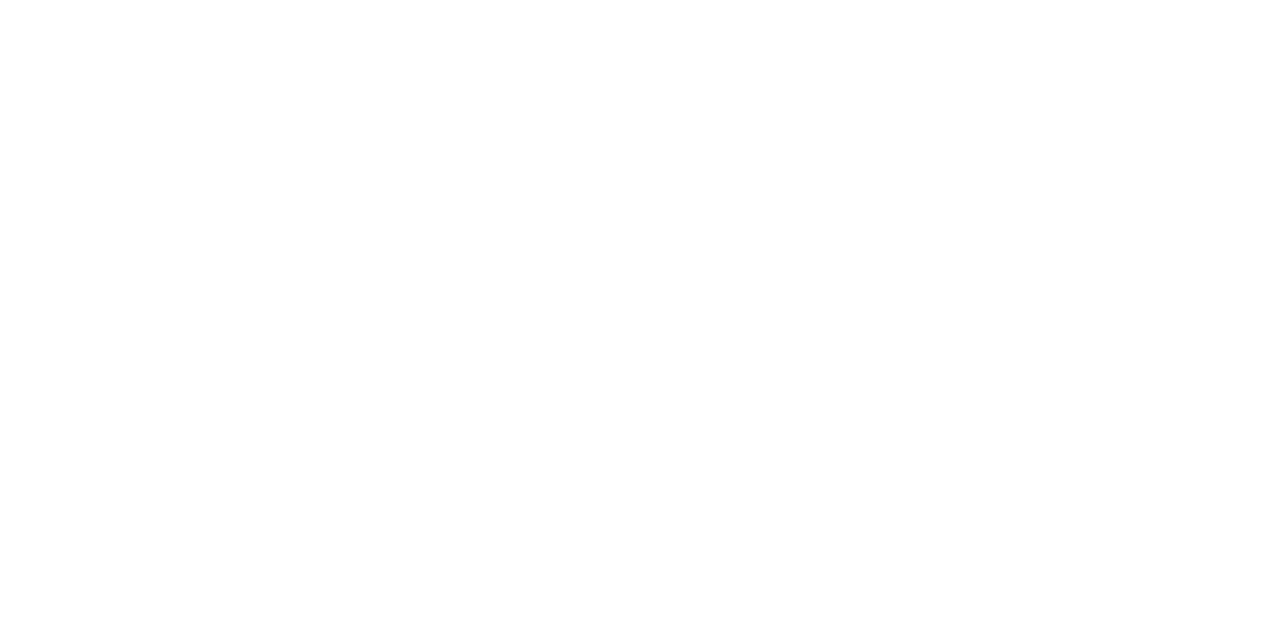
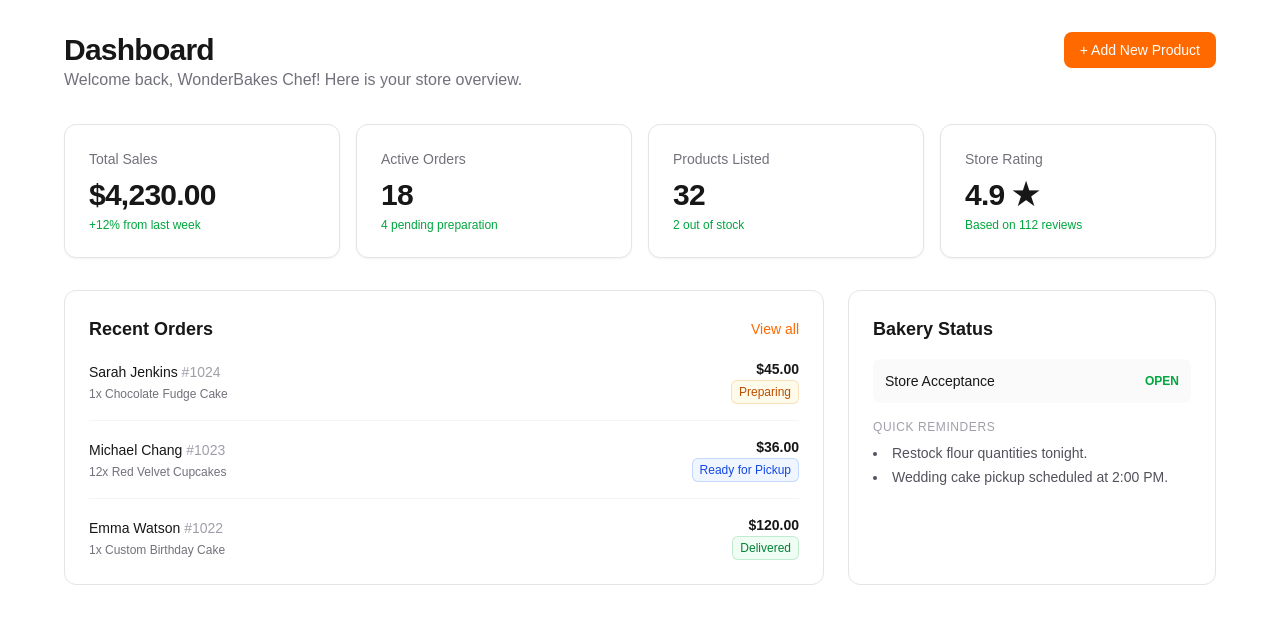
Before and after one commit to Newton-oyweri/admin-dashboard, a Next.js app: page / in a window 1280 px wide. Before the commit this address had no page. Shown: the top 624 px of the page. Built offline with nearby package versions, Linux system fonts and the light colour scheme.

Commit message:
width test 2

```diff
--- a/app/page.tsx
+++ b/app/page.tsx
@@ -1,5 +1,96 @@
-import { redirect } from "next/navigation";
+import React from "react";
 
-export default function Home() {
-  redirect("/login");
+// Mock data for the dashboard overview
+const stats = [
+  { name: "Total Sales", value: "$4,230.00", change: "+12% from last week" },
+  { name: "Active Orders", value: "18", change: "4 pending preparation" },
+  { name: "Products Listed", value: "32", change: "2 out of stock" },
+  { name: "Store Rating", value: "4.9 ★", change: "Based on 112 reviews" },
+];
+
+const recentOrders = [
+  { id: "#1024", customer: "Sarah Jenkins", items: "1x Chocolate Fudge Cake", total: "$45.00", status: "Preparing" },
+  { id: "#1023", customer: "Michael Chang", items: "12x Red Velvet Cupcakes", total: "$36.00", status: "Ready for Pickup" },
+  { id: "#1022", customer: "Emma Watson", items: "1x Custom Birthday Cake", total: "$120.00", status: "Delivered" },
+];
+
+export default function SellerDashboardPage() {
+  return (
+    <main className="py-8 space-y-8">
+      {/* Dashboard Header */}
+      <div className="flex flex-col gap-2 md:flex-row md:items-center md:justify-between">
+        <div>
+          <h1 className="text-3xl font-bold tracking-tight">Dashboard</h1>
+          <p className="text-zinc-500 dark:text-zinc-400">Welcome back, WonderBakes Chef! Here is your store overview.</p>
+        </div>
+        <button className="self-start px-4 py-2 text-sm font-medium text-white transition-colors rounded-lg bg-orange-500 hover:bg-orange-600 dark:bg-orange-600 dark:hover:bg-orange-700">
+          + Add New Product
+        </button>
+      </div>
+
+      {/* Stats Grid */}
+      <div className="grid gap-4 sm:grid-cols-2 lg:grid-cols-4">
+        {stats.map((stat) => (
+          <div
+            key={stat.name}
+            className="p-6 transition-shadow border rounded-xl bg-white dark:bg-zinc-900 border-zinc-200 dark:border-zinc-800 shadow-xs hover:shadow-md"
+          >
+            <p className="text-sm font-medium text-zinc-500 dark:text-zinc-400">{stat.name}</p>
+            <p className="mt-2 text-3xl font-bold tracking-tight">{stat.value}</p>
+            <p className="mt-1 text-xs text-green-600 dark:text-green-400 font-medium">{stat.change}</p>
+          </div>
+        ))}
+      </div>
+
+      {/* Main Sections Split */}
+      <div className="grid gap-6 lg:grid-cols-3">
+        {/* Recent Orders List (Takes up 2/3 columns on large screens) */}
+        <div className="p-6 border lg:col-span-2 rounded-xl bg-white dark:bg-zinc-900 border-zinc-200 dark:border-zinc-800">
+          <div className="flex items-center justify-between mb-4">
+            <h2 className="text-lg font-bold">Recent Orders</h2>
+            <button className="text-sm font-medium text-orange-500 hover:underline">View all</button>
+          </div>
+
+          <div className="divide-y divide-zinc-100 dark:divide-zinc-800">
+            {recentOrders.map((order) => (
+              <div key={order.id} className="flex items-center justify-between py-4 first:pt-0 last:pb-0">
+                <div className="space-y-1">
+                  <p className="text-sm font-medium">{order.customer} <span className="text-zinc-400 dark:text-zinc-500">{order.id}</span></p>
+                  <p className="text-xs text-zinc-500 dark:text-zinc-400">{order.items}</p>
+                </div>
+                <div className="text-right">
+                  <p className="text-sm font-bold">{order.total}</p>
+                  <span className={`inline-flex items-center rounded-md px-2 py-1 text-xs font-medium ring-1 ring-inset ${
+                    order.status === 'Delivered' ? 'bg-green-50 text-green-700 ring-green-600/20' :
+                    order.status === 'Preparing' ? 'bg-amber-50 text-amber-700 ring-amber-600/20' :
+                    'bg-blue-50 text-blue-700 ring-blue-600/20'
+                  }`}>
+                    {order.status}
+                  </span>
+                </div>
+              </div>
+            ))}
+          </div>
+        </div>
+
+        {/* Quick Actions / Bakery Status Sidebar */}
+        <div className="p-6 border rounded-xl bg-white dark:bg-zinc-900 border-zinc-200 dark:border-zinc-800">
+          <h2 className="mb-4 text-lg font-bold">Bakery Status</h2>
+          <div className="space-y-4">
+            <div className="flex items-center justify-between p-3 rounded-lg bg-zinc-50 dark:bg-zinc-800/50">
+              <span className="text-sm">Store Acceptance</span>
+              <span className="text-xs font-semibold text-green-600 dark:text-green-400">OPEN</span>
+            </div>
+            <div className="space-y-2">
+              <p className="text-xs font-medium uppercase text-zinc-400 tracking-wider">Quick Reminders</p>
+              <ul className="text-sm space-y-1 text-zinc-600 dark:text-zinc-400 list-disc list-inside">
+                <li>Restock flour quantities tonight.</li>
+                <li>Wedding cake pickup scheduled at 2:00 PM.</li>
+              </ul>
+            </div>
+          </div>
+        </div>
+      </div>
+    </main>
+  );
 }
```
